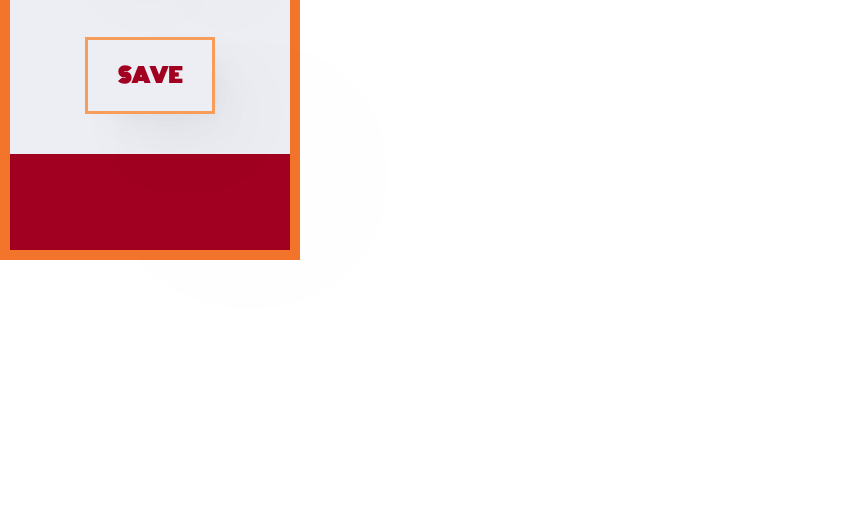
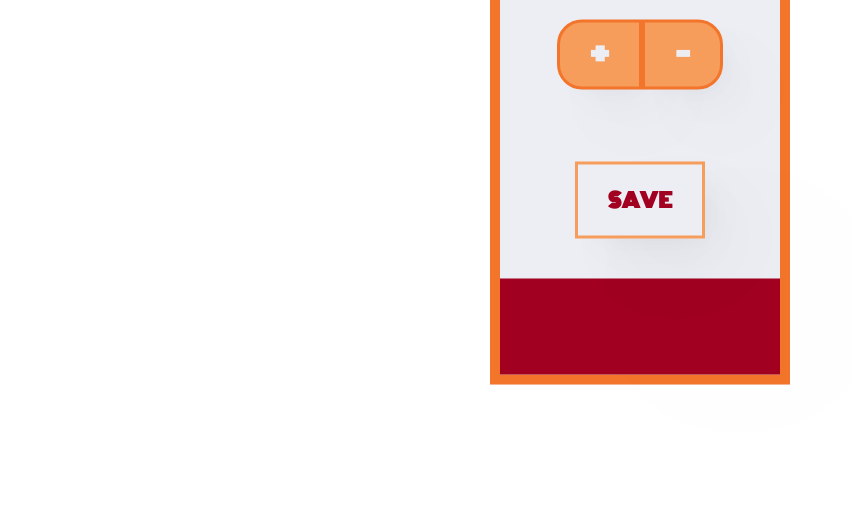
Before and after one commit to trrapp12/counter-app, a plain HTML site: page index.html in a window 1280 px wide. Shown: the part 291-800 px from the top of the page, without its empty margins (0-853 px from the left). Drawn offline with Linux system fonts and the light colour scheme.

Commit message:
centers counter

```diff
--- a/index.css
+++ b/index.css
@@ -151,8 +151,11 @@ p {
 }
 
 .whole-container {
-  height: auto;
   width: 300px;
   background-color: var(--ghost-white);
-  border: 10px solid var(--pumpkin)
+  border: 10px solid var(--pumpkin);
+  position: absolute;
+  top: 50%;
+  left: 50%;
+  transform: translate(-50%, -50%);
 }
```
